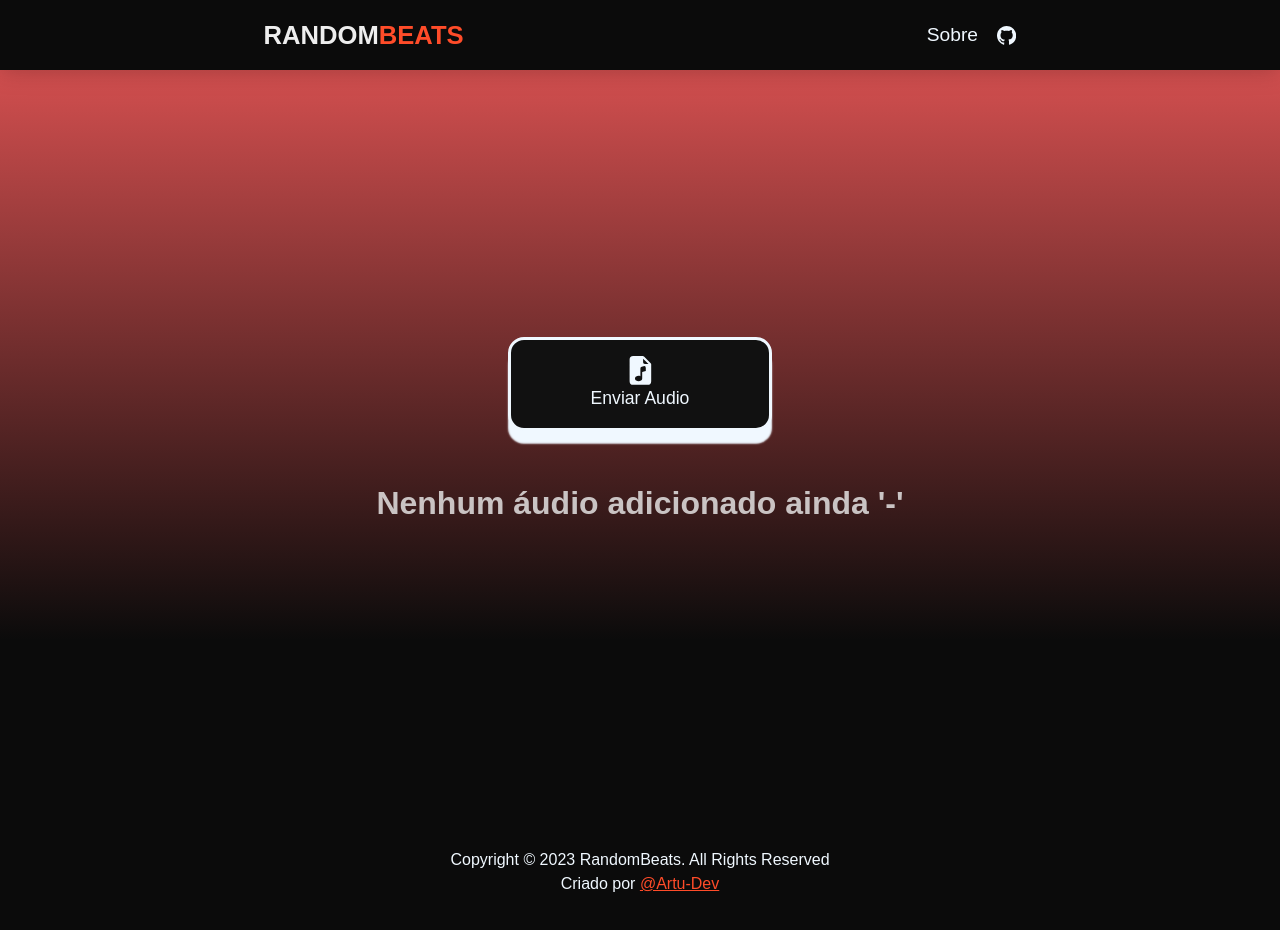
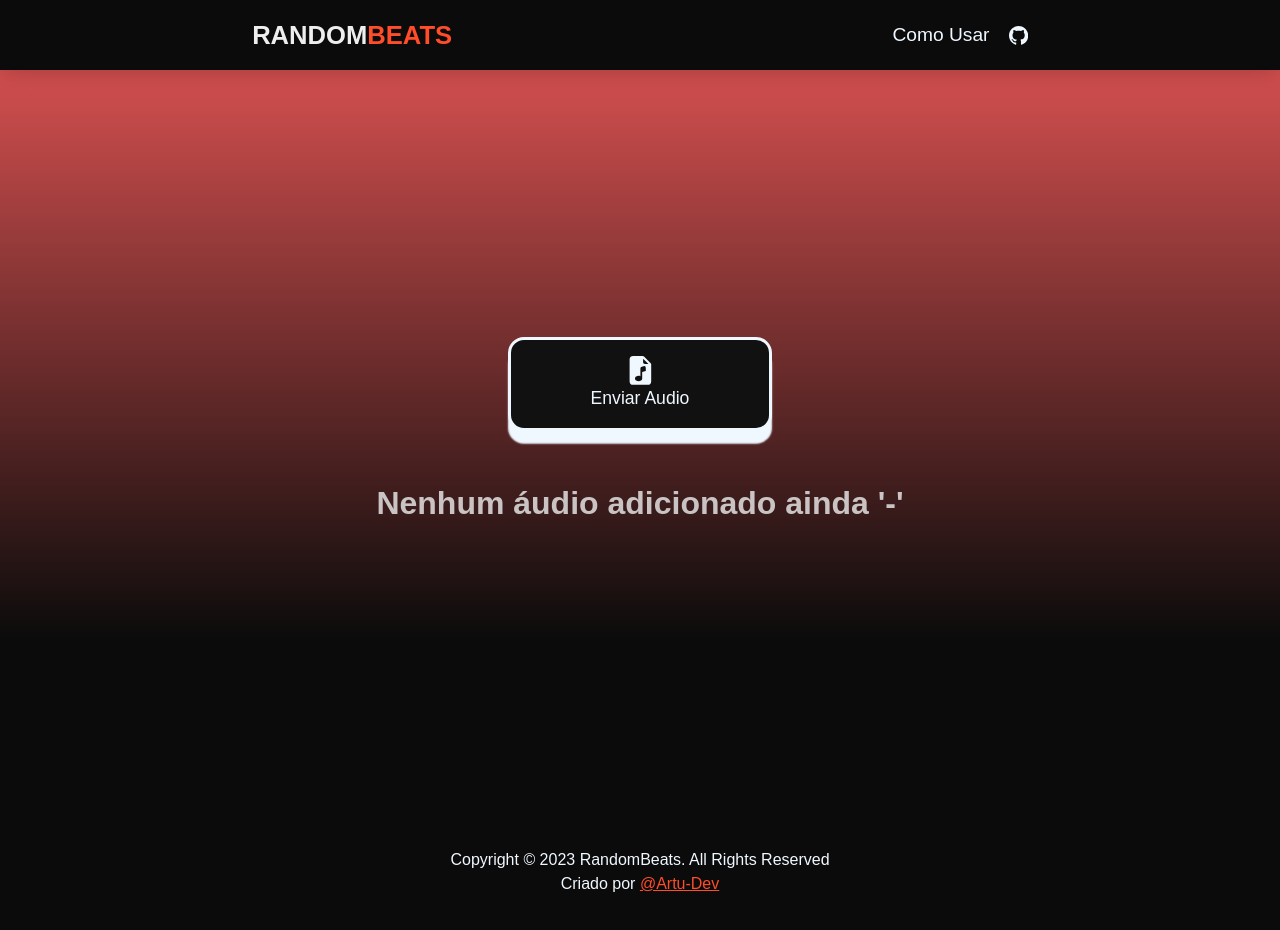
Before and after one commit to Artu-Dev/RandomBeats, a React (Vite) app: page / in a window 1280 px wide. Shown: the top 930 px of the page. Built offline with nearby package versions, Linux system fonts and the light colour scheme; a web font is replaced by a local one.

Commit message:
Update Navbar.tsx

```diff
--- a/src/components/NavBar/Navbar.tsx
+++ b/src/components/NavBar/Navbar.tsx
@@ -10,7 +10,7 @@
 		<nav className="navbar-container">
 			<h1 className="navbar-title">Random<span>Beats</span></h1>
 			<ul className="navbar-list">
-				<li onClick={() => setIsModalVisible(true)}>Sobre</li>
+				<li onClick={() => setIsModalVisible(true)}>Como Usar</li>
 				<li><a href="https://github.com/Artu-Dev/RandomBeats" target="_blank"><BsGithub/></a></li>
 			</ul>
 			{isModalVisible &&
```
